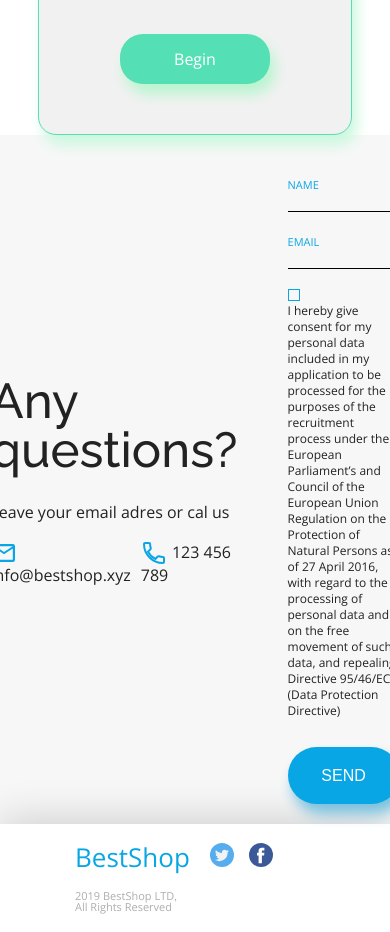
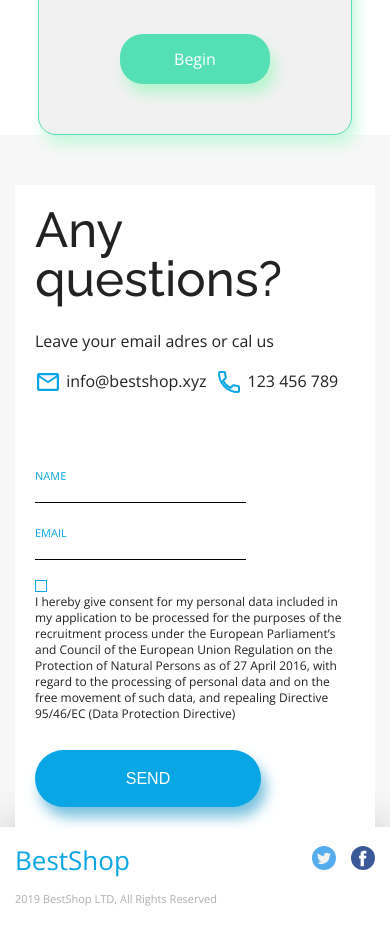
Before and after one commit to michrytel/BestShop, a website: page index.html in a window 390 px wide. Shown: the part 4160-5092 px from the top of the page. Drawn offline with nearby package versions, Linux system fonts and the light colour scheme; files that its build step writes are made by us from their sources.

Commit message:
Best_shop_viewport_mobile/desktop_full

```diff
--- a/scss/elements/_footer.scss
+++ b/scss/elements/_footer.scss
@@ -5,6 +5,9 @@
   align-items: center;
   justify-content: space-between;
   box-shadow: 0 -5px 40px #00000029;
+  @media (max-width: 768px) {
+    margin-bottom: 10px;
+  }
 }
 .footer__box {
   display: flex;
@@ -20,6 +23,10 @@
   justify-content: center;
   align-items: flex-start;
   gap: 20px;
+  @media (max-width: 768px) {
+    margin-left: 0;
+  }
+
 }
 .footer__logo {
   text-decoration: none;
@@ -35,6 +42,9 @@
   display: flex;
   gap: 15px;
   margin-right: 120px;
+  @media (max-width: 768px) {
+    margin-right: 0;
+  }
 }
 .twitter {
   background-image: url(../../assets/Twitter.svg);
--- a/scss/elements/contact.scss
+++ b/scss/elements/contact.scss
@@ -3,7 +3,9 @@
   align-items: center;
   justify-content: center;
 
+
 }
+
 .contact__box {
   display: flex;
   justify-content: center;
@@ -14,7 +16,11 @@
   min-height: 370px;
   padding: 20px;
   gap: 50px;
-
+  @media (max-width: 768px) {
+    flex-direction: column;
+    margin-top: 50px;
+    background-color: var(--color-white);
+  }
 
 
 }
@@ -29,15 +35,18 @@
 .contact__info {
   text-align: left;
 }
+
 .contact__title {
   margin-bottom: 30px;
   font-family: var(--font-raleway);
   font-size: 49px;
 }
+
 .contact__text {
   margin-bottom: 20px;
 
 }
+
 .contact__data {
   display: flex;
   gap: 10px;
@@ -45,18 +54,21 @@
 
 }
 
-.form__row{
+.form__row {
   margin-top: 20px;
 }
-.contact__form{
+
+.contact__form {
   max-width: 35%;
+  @media (max-width: 768px) {
+    max-width: 100%;
+  }
 }
 
 .form__input, .form__label {
   display: block;
   margin-right: 30px;
   border: none;
-  background-color: #F7F7F7;
   border-bottom: 1px solid black;
 }
 
@@ -69,8 +81,8 @@
   text-transform: uppercase;
 
 
+}
 
-}
 .form__checkbox {
   font-size: 12px;
   max-width: 100%;
@@ -88,7 +100,6 @@
   display: flex;
   align-items: center;
   justify-content: center;
-
 
 
 }
@@ -112,9 +123,13 @@
   border-style: none;
   color: white;
 }
+
 .form__row-btn {
   display: flex;
   justify-content: flex-end;
   align-items: center;
   margin-top: 30px;
+  @media (max-width: 768px) {
+    justify-content: flex-start;
+  }
 }
```
